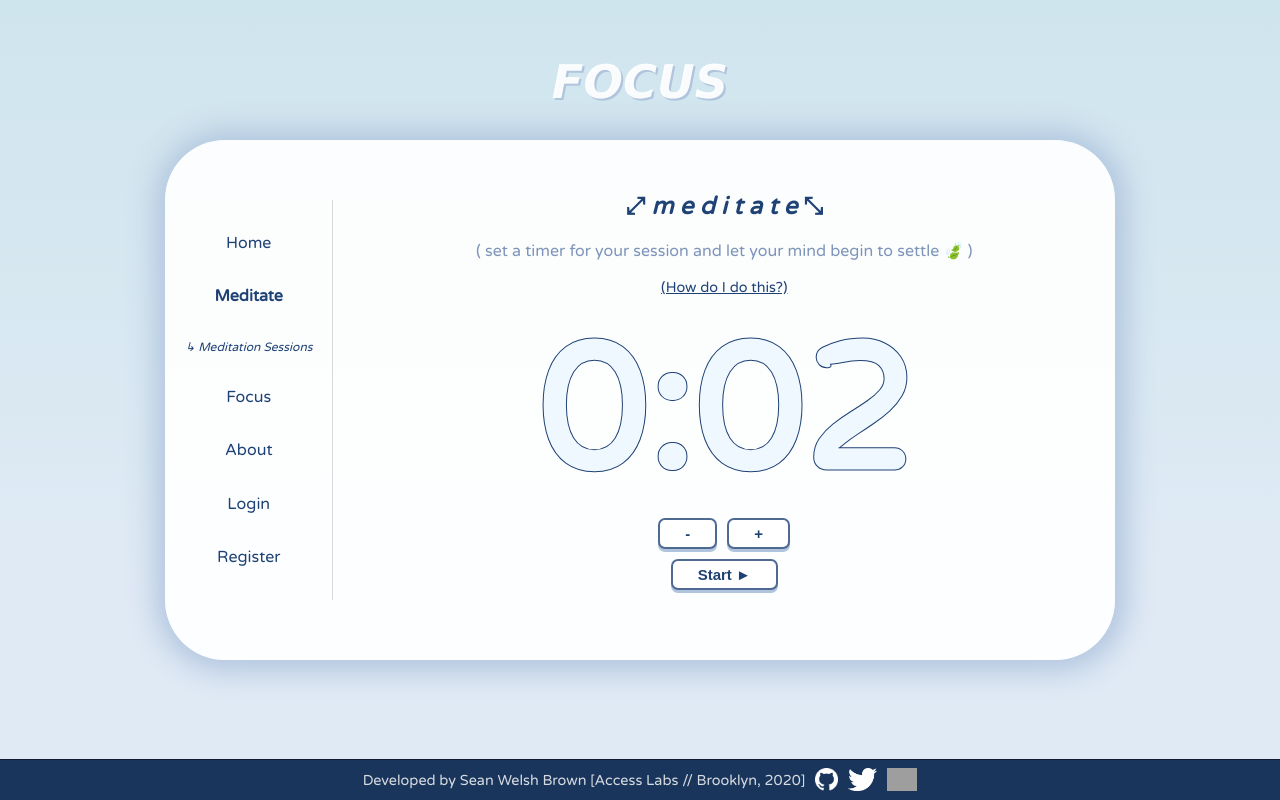
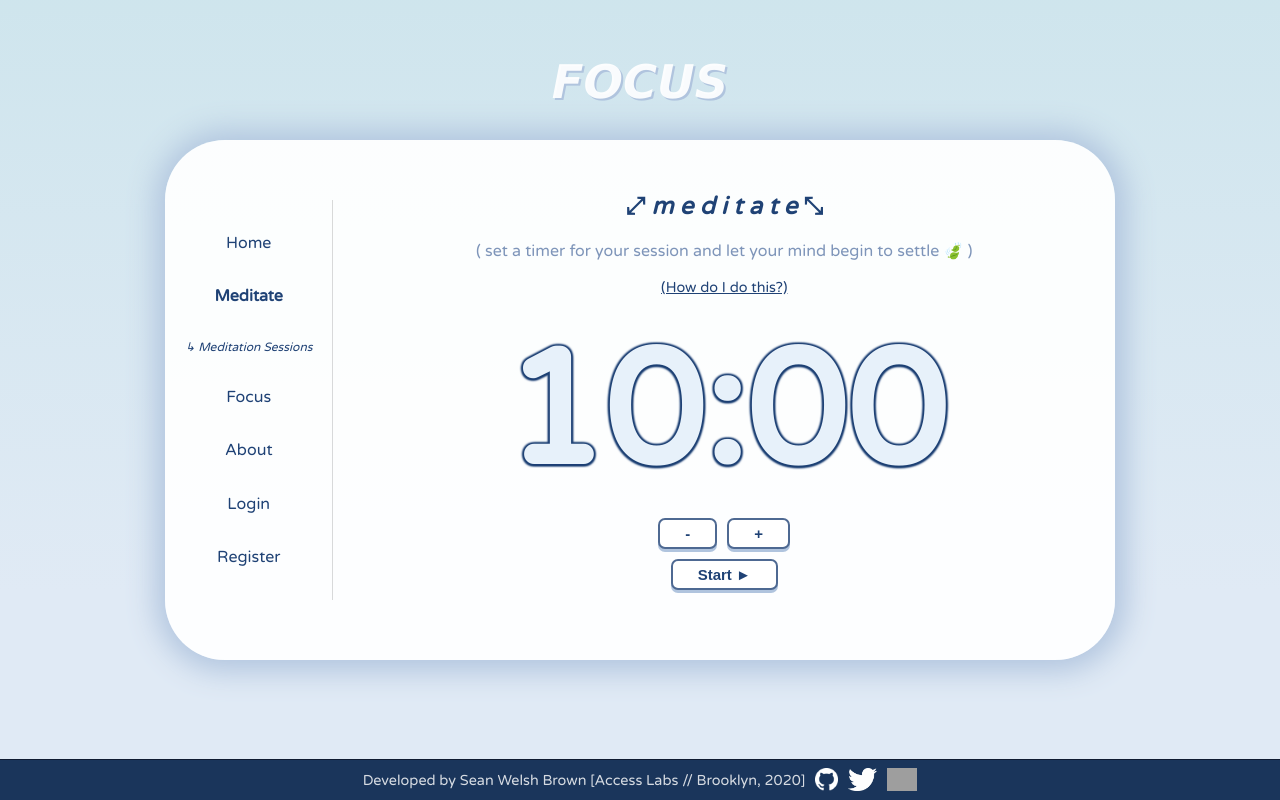
Before and after one commit to SeanWelshBrown/focus-frontend, a React (Create React App) app: page /meditate in a window 1280 px wide. Built offline with nearby package versions, Linux system fonts and the light colour scheme; grey boxes are pictures that could not be loaded.

Commit message:
all webkit-stroke effects replaced for compatibility

```diff
--- a/src/App.css
+++ b/src/App.css
@@ -20,7 +20,7 @@ button {
   font-weight: bold;
   background-color: white;
   color: rgb(31, 66, 117);
-  outline: none;
+  /* outline: none; */
 }
 
 button:hover {
@@ -356,7 +356,7 @@ input::placeholder {
 
 
 /* HEADER */
-.header {
+.logo {
   position: absolute;
   top: 3vh;
   color: rgba(255, 255, 255, 0.925);
@@ -401,10 +401,6 @@ input::placeholder {
   list-style-type: none;
   text-align: center;
   padding: 0;
-}
-
-.nav li {
-
 }
 
 .nav li:hover {
@@ -505,11 +501,21 @@ input::placeholder {
 }
 
 .home-time {
-  font-size: 5.5rem;
+  font-size: 5rem;
   margin: 0;
-  -webkit-text-fill-color: rgba(198, 228, 255, 0.219);
+  color: #e7f1fa;
+  text-shadow:
+  -2px -2px 1px #1f4275,
+  0   -2px 1px #1f4275,
+  2px -2px 1px #1f4275,
+  2px  0   1px #1f4275,
+  2px  2px 1px #1f4275,
+  0    2px 1px #1f4275,
+  -2px  2px 1px #1f4275,
+  -2px  0   1px #1f4275;
+  /* -webkit-text-fill-color: rgba(198, 228, 255, 0.219);
   -webkit-text-stroke-width: 1px;
-  -webkit-text-stroke-color: #1f4175e0;
+  -webkit-text-stroke-color: #1f4175e0; */
 }
 
 .home-date {
@@ -554,12 +560,29 @@ input::placeholder {
   color: #7e95b9;
 }
 .meditation-timer {
-  font-size: 11rem;
+  font-size: 10rem;
   margin: 0;
   line-height: 13rem;
-  -webkit-text-fill-color: rgba(198, 228, 255, 0.219);
-  -webkit-text-stroke-width: 1px;
-  -webkit-text-stroke-color: #1f4275;
+  color: #e7f1fa;
+  text-shadow:
+  -1.5px -1.5px 2px #1f4275,
+  0   -1.5px 2px #1f4275,
+  1.5px -1.5px 2px #1f4275,
+  1.5px  0   2px #1f4275,
+  1.5px  1.5px 2px #1f4275,
+  0    1.5px 2px #1f4275,
+  -1.5px  1.5px 2px #1f4275,
+  -1.5px  0   2px #1f4275;
+  /* text-shadow:
+  -1px 1px 3px #1f4275,
+  1px 1px 3px #1f4275,
+  1px -1px 0 #1f4275,
+  -1px -1px 0 #1f4275; */
+  /* -webkit-text-fill-color: #c6e4ff38;
+  -webkit-text-stroke: 2px #1f4275;
+  paint-order: stroke fill; */
+  /* -webkit-text-stroke-width: 2.7px;
+  -webkit-text-stroke-color: #1f4275; */
 }
 
 .timer-btn {
@@ -629,14 +652,34 @@ input::placeholder {
   line-height: 11rem;
 }
 .focus-timer.work {
-  -webkit-text-fill-color: #ffc6cd10;
+  color: #ffe9ec;
+  text-shadow:
+  -1.5px -1.5px 2px #611943,
+  0   -1.5px 2px #611943,
+  1.5px -1.5px 2px #611943,
+  1.5px  0   2px #611943,
+  1.5px  1.5px 2px #611943,
+  0    1.5px 2px #611943,
+  -1.5px  1.5px 2px #611943,
+  -1.5px  0   2px #611943;
+  /* -webkit-text-fill-color: #ffc6cd10;
   -webkit-text-stroke-width: 1px;
-  -webkit-text-stroke-color: rgba(97, 25, 67, 0.911);
+  -webkit-text-stroke-color: #611943e8; */
 }
 .focus-timer.break {
-  -webkit-text-fill-color: #c6e4ff38;
-  -webkit-text-stroke-width: 1px;
-  -webkit-text-stroke-color: #1f6c75d3;
+  color: #e1f8f0;
+  text-shadow:
+  -1.5px -1.5px 2px #1f6c75d3,
+  0   -1.5px 2px #1f6c75d3,
+  1.5px -1.5px 2px #1f6c75d3,
+  1.5px  0   2px #1f6c75d3,
+  1.5px  1.5px 2px #1f6c75d3,
+  0    1.5px 2px #1f6c75d3,
+  -1.5px  1.5px 2px #1f6c75d3,
+  -1.5px  0   2px #1f6c75d3;
+  /* -webkit-text-fill-color: #c6e4ff38;
+  -webkit-text-stroke-width: 3px;
+  -webkit-text-stroke-color: #1f6c75d3; */
 }
 
 .timer-btn.focus.work {
@@ -750,11 +793,6 @@ input::placeholder {
   width: 100%;
 }
 
-.profile-content {
-  /* position: relative; */
-  /* margin: auto; */
-}
-
 .profile-pic {
   height: 16em;
   border-radius: 20px;
--- a/src/App.js
+++ b/src/App.js
@@ -58,7 +58,7 @@ const App = (props) => {
 
       <div className="main-wrapper">
 
-        <h1 className="header">FOCUS</h1>
+        <h1 className="logo">FOCUS</h1>
 
         <div className="content-container">
 
--- a/src/Components/AlarmModal.jsx
+++ b/src/Components/AlarmModal.jsx
@@ -21,7 +21,7 @@ const AlarmModal = props => {
       </Modal.Header>
       <Modal.Body>
         {/* <h3>Session complete!</h3> */}
-        <p>Click to end the alarm and continue.</p>
+        <h3>Click to end the alarm and continue.</h3>
       </Modal.Body>
       <Modal.Footer>
         <button onClick={props.onHide}>End Alarm</button>
--- a/src/Containers/HomePage.jsx
+++ b/src/Containers/HomePage.jsx
@@ -124,6 +124,7 @@ const HomePage = props => {
     <div className="home-container">
 
       <h1 className="home-time"><Moment format="h:mm A" interval={1000}/></h1>
+
       <h3 className="home-date"><Moment format="dddd, MMMM Do YYYY" interval={60000}/></h3>
 
       <h2 className="home-weather">{!!weather ? `${Math.round(weather.temperature)}° ${weather.summary}`  :  null }</h2>
--- a/src/Containers/Meditate.jsx
+++ b/src/Containers/Meditate.jsx
@@ -18,7 +18,7 @@ import alarm_zen from './alarm_zen.mp3'
 const Meditate = props => {
 
   // STATE/GLOBALS
-  const [timer, setTimer] = useState({ hours: 0, minutes: 0, seconds: 2 })
+  const [timer, setTimer] = useState({ hours: 0, minutes: 10, seconds: 0 })
   const [timerCopy, setTimerCopy] = useState({})
 
   const { hours, minutes, seconds } = timer
--- a/src/index.css
+++ b/src/index.css
@@ -1,4 +1,6 @@
-@import url('https://fonts.googleapis.com/css?family=Varela+Round&display=swap');
+/* @import url('https://fonts.googleapis.com/css?family=Varela+Round&display=swap'); */
+
+@import url('https://fonts.googleapis.com/css2?family=Varela&family=Varela+Round&display=swap');
 
 body {
   margin: 0;
```
